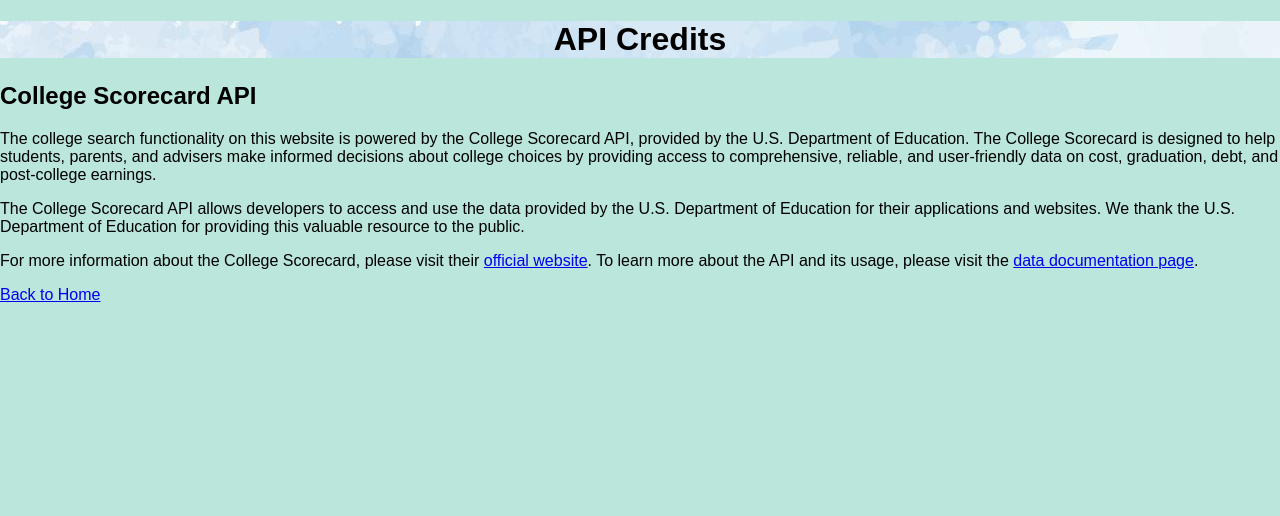
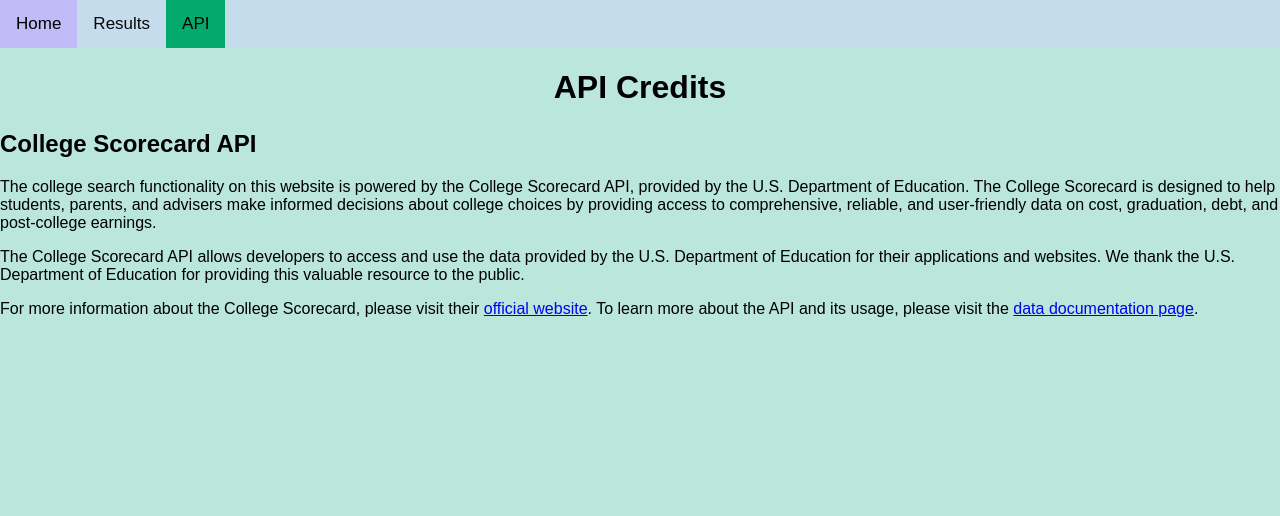
Before and after one commit to UMB-Capstone-team/College-Hunter, a Flask app: page /api_credits in a window 1280 px wide. Shown: the top 516 px of the page. After the commit the page ends 317 px from the top, so only its background shows below. Run offline with Flask 3, Linux system fonts and the light colour scheme.

Commit message:
Update api_credits.html

```diff
--- a/Template/templates/api_credits.html
+++ b/Template/templates/api_credits.html
@@ -8,11 +8,14 @@
     <link rel="stylesheet" href="/static/styles_Vlissara.css">
     <link rel="icon" type="image/x-icon" href="/static/favicon.ico">
 </head>
+<!--nav bar-->
+<div class="topnav">
+    <a href="index_vlissara.html">Home</a>
+    <a href="college_profile.html">Results</a>
+    <a class="active"href="api_credits.html">API</a>
+</div>
 <body>
-    <header>
-        <h1>API Credits</h1>
-    </header>
-
+    <h1>API Credits</h1>
     <div class="content">
         <h2>College Scorecard API</h2>
         <p>
@@ -25,9 +28,5 @@
             For more information about the College Scorecard, please visit their <a href="https://collegescorecard.ed.gov/" target="_blank">official website</a>. To learn more about the API and its usage, please visit the <a href="https://collegescorecard.ed.gov/data/" target="_blank">data documentation page</a>.
         </p>
     </div>
-
-    <footer>
-        <a href="/">Back to Home</a>
-    </footer>
 </body>
 </html>
```
